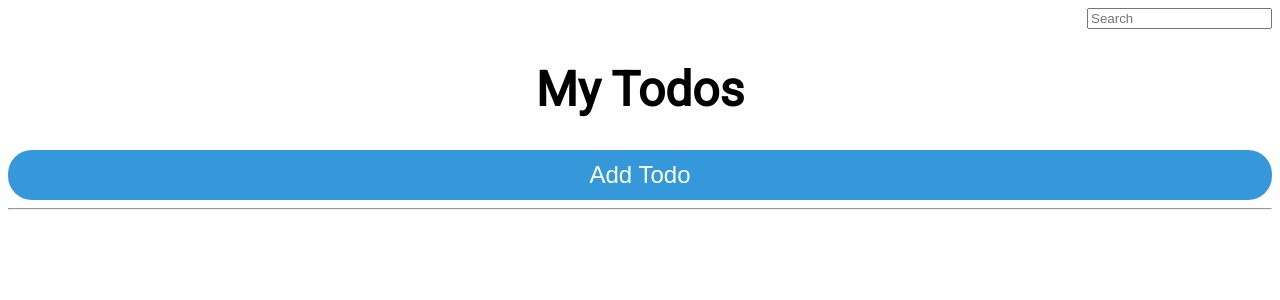
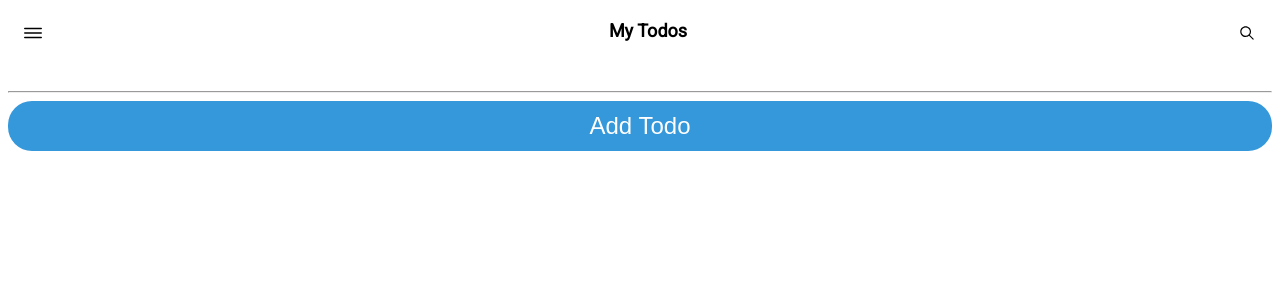
Before and after one commit to LukeJordanDavies/To-DoApp, a React (Create React App) app: page / in a window 1280 px wide. Shown: the top 300 px of the page. Built offline with nearby package versions, Linux system fonts and the light colour scheme.

Commit message:
Add popout window

```diff
--- a/src/App.js
+++ b/src/App.js
@@ -2,15 +2,21 @@ import React, { useState } from "react";
 import TitleBanner from "./components/titleBanner";
 import AddTodo from "./components/addTodo";
 import TodoList from "./components/todoList";
-import SearchBar from "./components/searchBar";
+
 import BackButton from "./components/backButton";
 
 function App() {
   const initialState = [
     {
-      todoTitle: ''
+      '': []
     }
   ];
+
+  const [categories, setCategories] = useState([
+    {
+      category: "hello",
+    }
+  ]);
 
   // Stores the array of todo objects
   const [todos, setTodos] = useState(initialState);
@@ -50,16 +56,15 @@ function App() {
   return (
     <>
     <header>
-      <SearchBar onSearch={onSearch}/>
-      <TitleBanner />
-      <AddTodo
-        todos={todos}
-        setTodos={setTodos}
-      />
+      <TitleBanner onSearch={onSearch} categories={categories}/>
       <hr/>
     </header>
 
     <main>
+    <AddTodo
+        todos={todos}
+        setTodos={setTodos}
+      />
       <TodoList
         todos={search[0].todoTitle ? search : todos}
         removeTodo={removeTodo}
@@ -67,6 +72,7 @@ function App() {
       {search[0].todoTitle && <BackButton clearSearch={clearSearch} />}
       {notFound &&
       <div>
+        {/* change to search not found or summin */}
         <p>here</p>
         <BackButton clearSearch={clearSearch} />
       </div>
--- /dev/null
+++ b/src/components/categoriesForm.js
@@ -0,0 +1,24 @@
+import React, { useState } from 'react'
+
+const CategoriesForm = () => {
+  const [categoryName, setCategoryName] = useState('');
+
+  const handleSubmit = (e) => {
+    e.preventDefault();
+
+    // set Category in App.js
+  };
+
+  return (
+    <form className='category-form' onSubmit={handleSubmit}>
+      <input
+        type='text'
+        name='category'
+        placeholder='Add Category'
+        onChange={(e) => setCategoryName(e.target.value)}
+    />
+    </form>
+  )
+}
+
+export default CategoriesForm
--- /dev/null
+++ b/src/components/popoutWindow.js
@@ -0,0 +1,39 @@
+import React, { useState } from 'react'
+import CategoriesForm from './categoriesForm';
+
+const PopoutWindow = ({ categories }) => {
+  const [isCatFormVisible, setIsCatFormVisible] = useState(false);
+
+  const toggleCatForm = () => {
+    setIsCatFormVisible(!isCatFormVisible);
+  }
+
+  return (
+    <div className='popout-window'>
+        {/* Add Category Button */}
+        <button
+          className='category-button'
+          onClick={toggleCatForm}
+        >
+          Add Category
+        </button>
+
+        {/* Add Category Form */}
+        {isCatFormVisible && <CategoriesForm />}
+
+        <hr />
+
+        {/* Categories List */}
+        {categories.map(({ category }, index) =>
+          <button
+            key={index}
+            className='category-button'
+        >
+          {category}
+        </button>
+        )}
+    </div>
+  )
+}
+
+export default PopoutWindow
--- a/src/components/searchBar.js
+++ b/src/components/searchBar.js
@@ -1,15 +1,22 @@
 import React, { useState } from 'react'
+import { IoIosSearch } from "react-icons/io";
 
-const SearchBar = ({ onSearch }) => {
+const SearchBar = ({ onSearch, isVisible, setIsVisible, toggleSearchBar }) => {
   const [searchTerm, setSearchTerm] = useState('');
 
   const handleSearch = (e) => {
     e.preventDefault();
 
     onSearch(searchTerm);
+    setIsVisible(false);
   }
 
   return (
+    <>
+       { !isVisible ? <button className='search-button' onClick={toggleSearchBar}>
+        <IoIosSearch className='search-icon'/>
+      </button>
+      :
       <form className='searchbar-container' onSubmit={handleSearch}>
           <input
             className='searchbar'
@@ -18,7 +25,8 @@ const SearchBar = ({ onSearch }) => {
             placeholder='Search'
             onChange={(e) => setSearchTerm(e.target.value)}
           />
-    </form>
+      </form>}
+    </>
   )
 }
 
--- a/src/components/titleBanner.js
+++ b/src/components/titleBanner.js
@@ -1,8 +1,46 @@
-import React from 'react'
+import React, { useState } from 'react'
+import SearchBar from './searchBar'
+import { IoIosMenu } from "react-icons/io";
+import PopoutWindow from './popoutWindow';
 
-const TitleBanner = () => {
+const TitleBanner = ({ onSearch, categories }) => {
+  const [searchBarVisible, setSearchBarVisible] = useState(false);
+  const [popoutWindowVisible, setPopoutWindowVisible] = useState(false);
+
+  const toggleSearchBar = () => {
+    setSearchBarVisible(!searchBarVisible)
+  };
+
+  const closeSearchBar = () => {
+    setSearchBarVisible(false);
+  };
+
+  const togglePopoutWindow = () => {
+    setPopoutWindowVisible(!popoutWindowVisible);
+  };
+
   return (
-    <h1 className='title'>My Todos</h1>
+    <div className='banner' >
+
+      {/* Popout window button */}
+      <button className='popout-button' onClick={togglePopoutWindow}>
+        <IoIosMenu className='popout-icon'/>
+      </button>
+
+      {/* Popout window */}
+      {popoutWindowVisible && <PopoutWindow categories={categories} />}
+
+      {/* Main title */}
+      <h1 className='title' onClick={closeSearchBar}>My Todos</h1>
+
+      {/* Search bar */}
+      <SearchBar
+        onSearch={onSearch}
+        isVisible={searchBarVisible}
+        setIsVisible={setSearchBarVisible}
+        toggleSearchBar={toggleSearchBar}
+      />
+    </div>
   )
 }
 
--- a/src/index.css
+++ b/src/index.css
@@ -6,20 +6,93 @@
   font-size: 16px;
 }
 
-.title {
-  text-align: center;
-  font-size: 3rem;
+.banner {
+  display: inline-flex;
+  justify-content: space-between;
+  width: 100%;
+  height: 50px;
+  padding-bottom: 25px;
 }
 
-.searchbar-container {
+.popout-button {
   display: inline-flex;
-  width: 100%;
-  justify-content: end;
+  align-items: center;
+  justify-content: center;
+  height: 50px;
+  width: 50px;
+  background-color: transparent;
+  border: none;
+  cursor: pointer;
+  border-radius: 50%;
 }
 
-/* .searchbar {
+.popout-button:hover {
+  background-color: lightgray;
+}
 
+.popout-icon {
+  font-size: 24px;
+}
+
+.popout-window {
+  position: fixed;
+  height: 80%;
+  width: 250px;
+  margin-top: 85px;
+  background-color: lightgrey;
+}
+
+.category-button {
+  text-align: center;
+  width: 100%;
+  height: 50px;
+  font-size: 25px;
+}
+
+.category-form {
+  display: inline-flex;
+  justify-content: center;
+  align-items: center;
+  width: 100%;
+
+}
+
+/* create category-input */
+
+.title {
+
+  position: fixed;
+  height: 50px;
+  width: 80%;
+  margin-left: 10%;
+  margin-right: 10%;
+  text-align: center;
+  font-size: 18px;
+}
+
+.search-button {
+  display: inline-flex;
+  align-items: center;
+  justify-content: center;
+  height: 50px;
+  width: 50px;
+  background-color: transparent;
+  border: none;
+  cursor: pointer;
+  border-radius: 50%;
+}
+
+.search-icon {
+  font-size: 18px;
+}
+
+/* .searchbar-container {
+  position: fixed;
 } */
+
+.searchbar {
+  margin-top: 10px;
+}
 
 .back-button {
   width: 100%;
```
Lines whose indentation alone changed are shown as unchanged.
